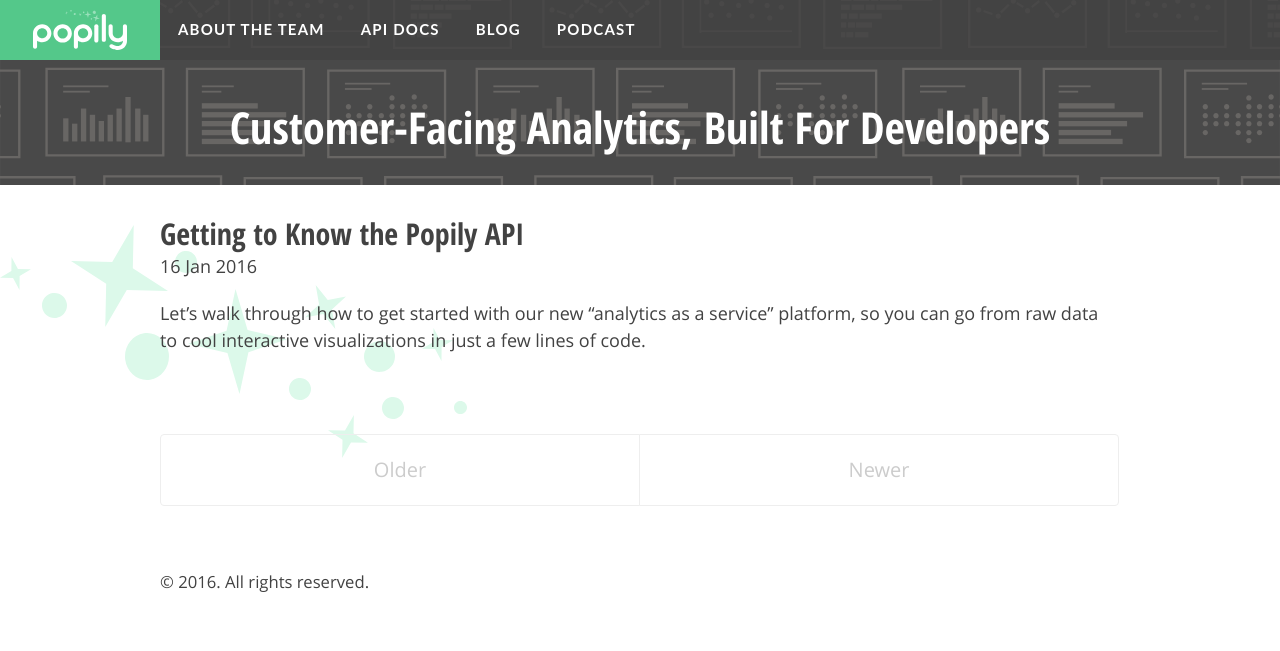
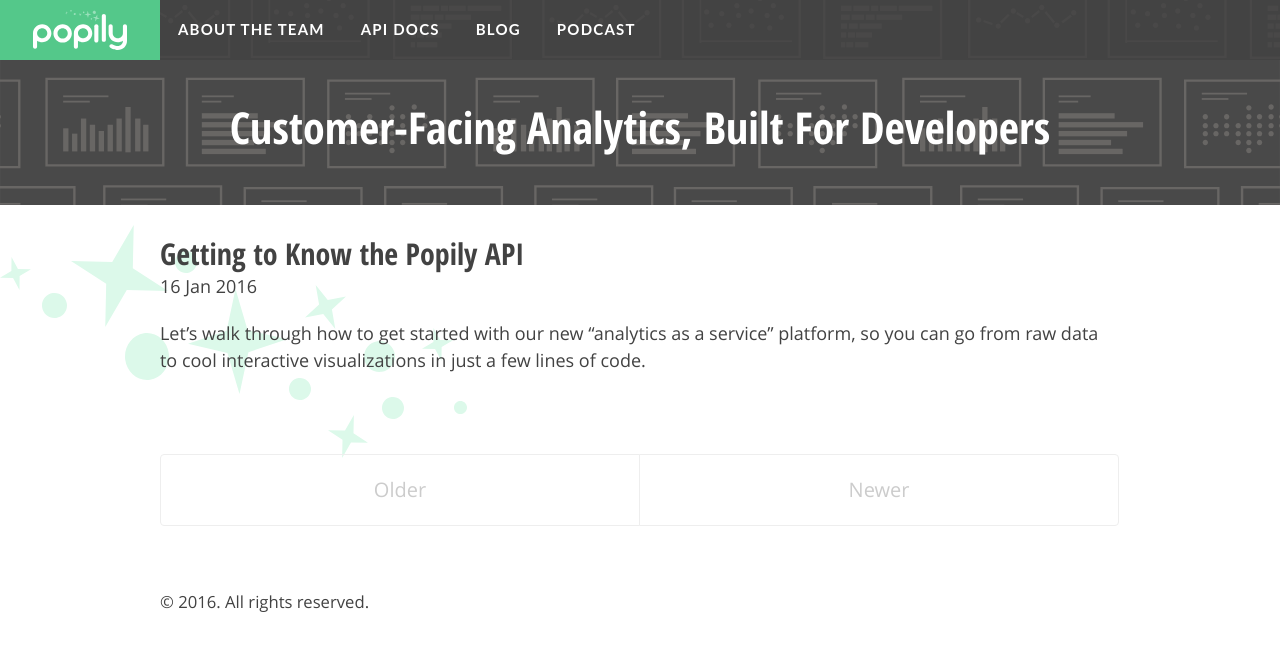
Before and after one commit to popily/blog, a Jekyll site: the page built from index.html, in a window 1280 px wide. Shown: the top 651 px of the page. Built offline with Jekyll 4.4.1, drawn with Linux system fonts in a browser that asks for light colours; the list of posts is cut into pages by our own code.

Commit message:
fixed margin issue

```diff
--- a/_config.yml
+++ b/_config.yml
@@ -2,7 +2,7 @@
 permalink:           pretty
 
 # Setup
-title:               Popily Blog
+title:               Blog | Popily
 tagline:             Customer-Facing Analytics, Built For Developers
 url:                 http://blog.popily.com
 paginate:            10
--- a/_sass/_masthead.scss
+++ b/_sass/_masthead.scss
@@ -46,5 +46,5 @@
 
 .hero {
     text-align: center;
-    padding: 100px 1.5em 1em 1.5em;
+    padding: 100px 1.5em 2em 1.5em;
 }
--- a/_sass/_posts.scss
+++ b/_sass/_posts.scss
@@ -28,7 +28,6 @@
 .post-date {
   display: block;
   margin-top: -.5rem;
-  margin-bottom: 1rem;
   color: #f2f2f2;
   font-size: 1.1rem;
 }
```
